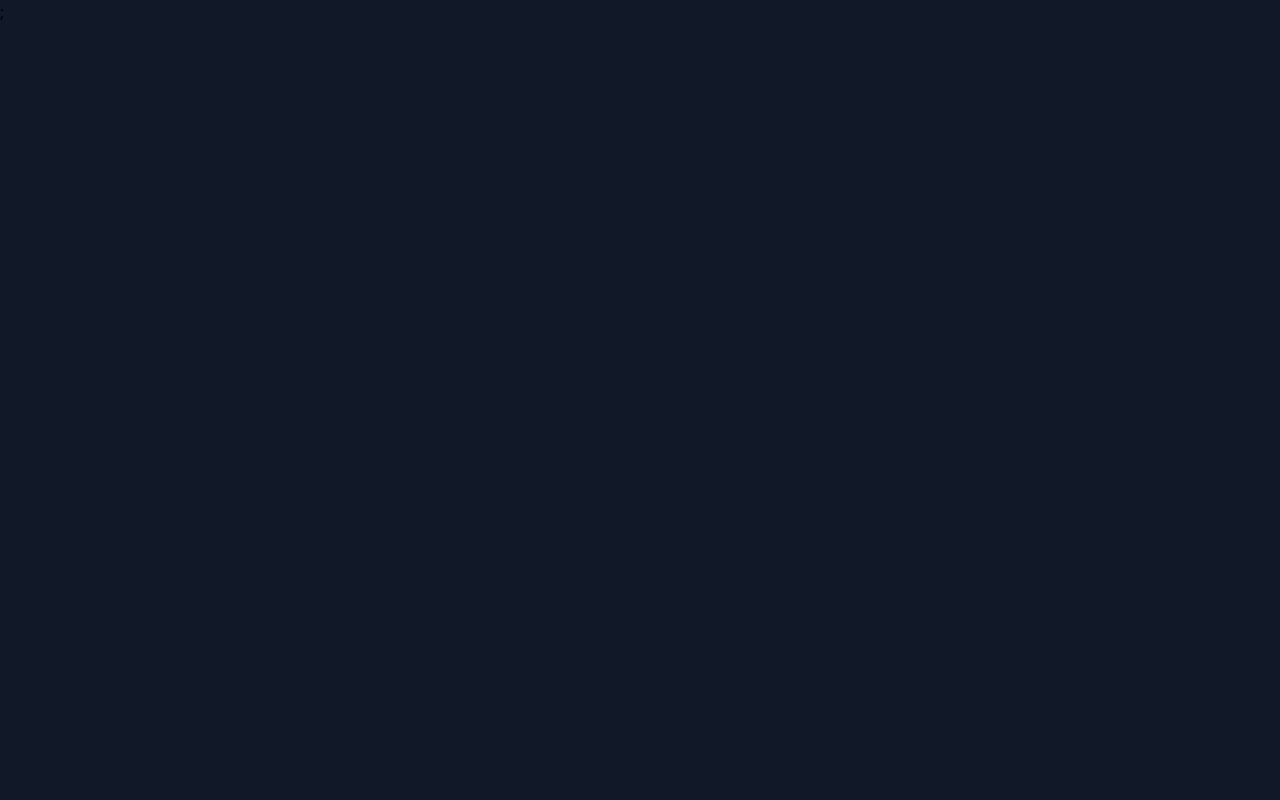
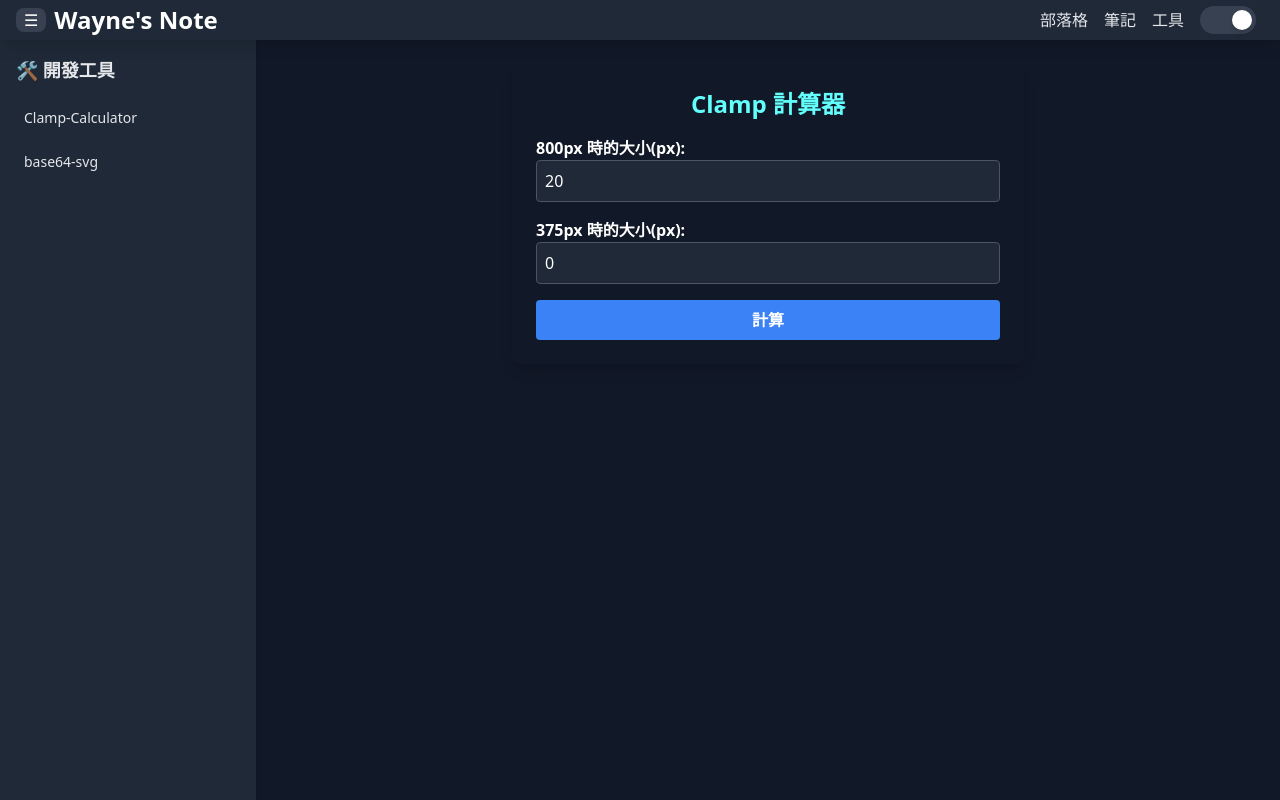
Before and after one commit to wayne23123/wayne-notes, a React (Vite) app: page /wayne-notes/tools/clamp-calculator in a window 1280 px wide. Before the commit this address had no page. Built offline with nearby package versions, Linux system fonts and the light colour scheme.

Commit message:
add clamp-calculator page

```diff
--- a/src/components/Layout.tsx
+++ b/src/components/Layout.tsx
@@ -377,6 +377,16 @@ function ToolsSidebar({ darkMode }: { darkMode: boolean }) {
       <h2 className="text-lg font-semibold mb-4">🛠️ 開發工具</h2>
       <nav className="space-y-2">
         <Link
+          to="/tools/clamp-calculator"
+          className={`block p-2 text-sm rounded transition-all duration-300 ${
+            darkMode
+              ? 'hover:bg-gray-700 text-gray-200'
+              : 'hover:bg-gray-200 text-gray-900'
+          }`}
+        >
+          Clamp-Calculator
+        </Link>
+        <Link
           to="/tools/base64-svg"
           className={`block p-2 text-sm rounded transition-all duration-300 ${
             darkMode
@@ -385,26 +395,6 @@ function ToolsSidebar({ darkMode }: { darkMode: boolean }) {
           }`}
         >
           base64-svg
-        </Link>
-        <Link
-          to="/tools/tool2"
-          className={`block p-2 text-sm rounded transition-all duration-300 ${
-            darkMode
-              ? 'hover:bg-gray-700 text-gray-200'
-              : 'hover:bg-gray-200 text-gray-900'
-          }`}
-        >
-          工具2
-        </Link>
-        <Link
-          to="/tools/tool3"
-          className={`block p-2 text-sm rounded transition-all duration-300 ${
-            darkMode
-              ? 'hover:bg-gray-700 text-gray-200'
-              : 'hover:bg-gray-200 text-gray-900'
-          }`}
-        >
-          工具3
         </Link>
       </nav>
     </>
--- /dev/null
+++ b/src/pages/tools/ClampCalculator.tsx
@@ -0,0 +1,132 @@
+import { useState } from 'react';
+import { useDarkMode } from '../../context/DarkModeContext'; // 引入黑暗模式 Context
+
+export default function ClampCalculator() {
+  const { darkMode } = useDarkMode(); // 取得 darkMode 狀態
+  const [maxSize, setMaxSize] = useState(20);
+  const [minSize, setMinSize] = useState(0);
+  const [clampResult, setClampResult] = useState('');
+  const [formulaResult, setFormulaResult] = useState('');
+  const [copyText, setCopyText] = useState('複製'); // 控制按鈕文字
+
+  // 計算 Clamp 值
+  const calculateClamp = () => {
+    const formula = `clamp(${minSize}px, calc(${maxSize}px + (${minSize}px - ${maxSize}px) * ((100vw - 800px) / (375px - 800px))), ${maxSize}px);`;
+
+    setClampResult(formula);
+    setFormulaResult(`
+      clamp(最小值, 計算公式, 最大值)
+      最小值 = ${minSize}px
+      最大值 = ${maxSize}px
+      計算公式 = calc(${maxSize}px + (${minSize}px - ${maxSize}px) * ((100vw - 800px) / (375px - 800px)))
+    `);
+  };
+
+  // 複製到剪貼簿
+  const copyToClipboard = () => {
+    navigator.clipboard
+      .writeText(clampResult)
+      .then(() => {
+        setCopyText('✓ 已複製'); // ✅ 變成「✓ 已複製」
+
+        // 2 秒後恢復按鈕文字
+        setTimeout(() => {
+          setCopyText('複製');
+        }, 2000);
+      })
+      .catch((err) => {
+        console.error('複製失敗:', err);
+      });
+  };
+
+  return (
+    <div
+      className={`max-w-lg mx-auto p-6 rounded-lg shadow-lg transition-colors ${
+        darkMode ? 'bg-gray-900 text-white' : 'bg-white text-black'
+      }`}
+    >
+      <h2
+        className={`text-2xl font-bold text-center mb-4 ${
+          darkMode ? 'text-[#62FFFC]' : 'text-blue-800'
+        }`}
+      >
+        Clamp 計算器
+      </h2>
+
+      {/* 文字輸入框 */}
+      <div className="space-y-4">
+        <div>
+          <label className="block font-semibold">800px 時的大小(px):</label>
+          <input
+            type="number"
+            value={maxSize}
+            onChange={(e) => setMaxSize(parseFloat(e.target.value))}
+            className={`w-full p-2 rounded border ${
+              darkMode
+                ? 'border-gray-600 bg-gray-800 text-white'
+                : 'border-gray-300 bg-white text-black'
+            }`}
+          />
+        </div>
+
+        <div>
+          <label className="block font-semibold">375px 時的大小(px):</label>
+          <input
+            type="number"
+            value={minSize}
+            onChange={(e) => setMinSize(parseFloat(e.target.value))}
+            className={`w-full p-2 rounded border ${
+              darkMode
+                ? 'border-gray-600 bg-gray-800 text-white'
+                : 'border-gray-300 bg-white text-black'
+            }`}
+          />
+        </div>
+      </div>
+
+      {/* 計算按鈕 */}
+      <button
+        onClick={calculateClamp}
+        className="w-full mt-4 p-2 text-white font-bold rounded bg-blue-500 hover:bg-blue-700"
+      >
+        計算
+      </button>
+
+      {/* Clamp 結果 */}
+      {clampResult && (
+        <div
+          className={`mt-6 p-4 rounded-lg shadow ${
+            darkMode
+              ? 'bg-gray-800 border-gray-700'
+              : 'bg-gray-100 border-gray-300'
+          }`}
+        >
+          <div className="flex justify-between items-center">
+            <h3 className="font-bold text-lg">Clamp 結果：</h3>
+            <button
+              onClick={copyToClipboard}
+              className="p-1 bg-green-500 text-white rounded hover:bg-green-600"
+            >
+              {copyText} {/* ✅ 按鈕文字會變化 */}
+            </button>
+          </div>
+          <p className="mt-2 font-mono">{clampResult}</p>
+        </div>
+      )}
+
+      {/* 計算公式 */}
+      {formulaResult && (
+        <div
+          className={`mt-4 p-4 rounded-lg shadow ${
+            darkMode
+              ? 'bg-gray-800 border-gray-700'
+              : 'bg-gray-100 border-gray-300'
+          }`}
+        >
+          <h3 className="font-bold text-lg">計算公式：</h3>
+          <pre className="whitespace-pre-wrap mt-2">{formulaResult}</pre>
+        </div>
+      )}
+    </div>
+  );
+}
--- a/src/routes/Router.tsx
+++ b/src/routes/Router.tsx
@@ -5,6 +5,7 @@ import Blog from '../pages/Blog';
 import Notes from '../pages/Notes';
 import GitBasics from '../pages/notes/git/GitBasics';
 import Tools from '../pages/Tools';
+import ClampCalculator from '../pages/tools/ClampCalculator';
 import Base64ToSvg from '../pages/tools/Base64ToSvg';
 
 const AppRoutes = () => {
@@ -17,6 +18,7 @@ const AppRoutes = () => {
           <Route path="notes" element={<Notes />}></Route>
           <Route path="notes/git-basics" element={<GitBasics />} />
           <Route path="tools" element={<Tools />} />
+          <Route path="tools/clamp-calculator" element={<ClampCalculator />} />
           <Route path="tools/base64-svg" element={<Base64ToSvg />} />
         </Route>
       </Routes>
```
Also changed, not shown: src/pages/tools/ClampCalculator.html (+0 -7 lines).
